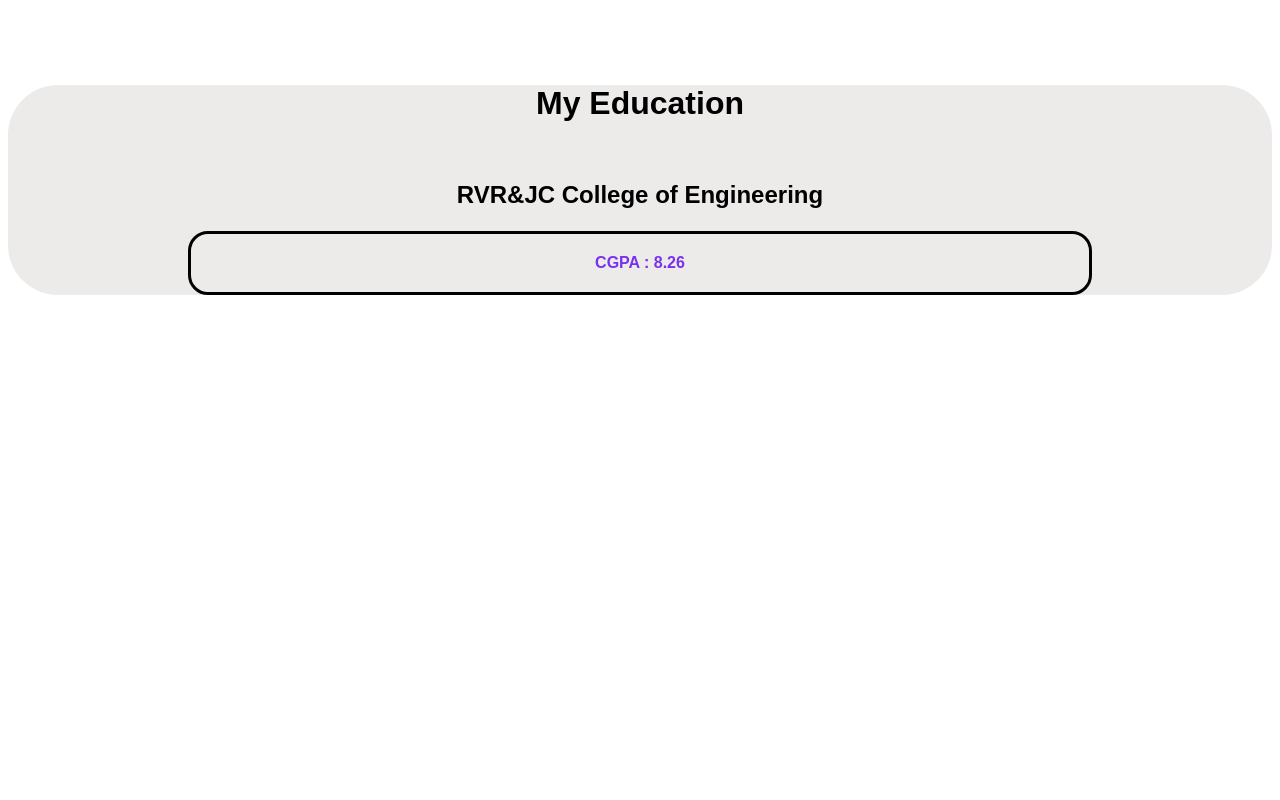
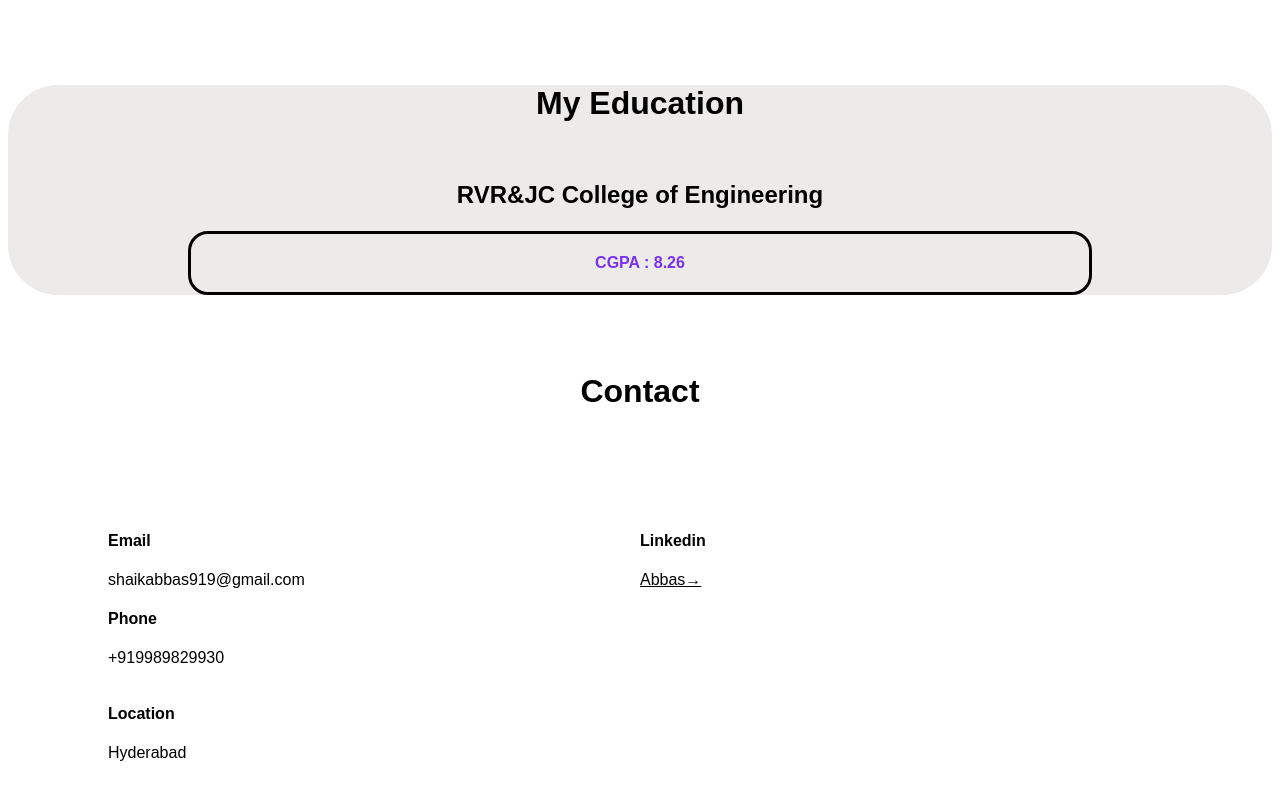
Before and after one commit to AbbasDev-in/Portfolio-minimal, a plain HTML site: page Demo1/index.html in a window 1280 px wide. Shown: the part 2427-3227 px from the top of the page. Before the commit the page ends 2743 px from the top, so only its background shows below. Drawn offline with Linux system fonts and the light colour scheme.

Commit message:
Added Contact Section

```diff
--- a/Demo1/index.css
+++ b/Demo1/index.css
@@ -139,3 +139,9 @@
     background-color: rgb(237, 234, 234);
     border-radius: 50px;
 }
+
+.contact{
+    margin: 100px;
+    display: grid;
+    grid-template-columns: 1fr 1fr;
+}
--- a/Demo1/index.html
+++ b/Demo1/index.html
@@ -170,7 +170,33 @@
         <h4 style="border: solid; border-radius: 20px; padding: 20px; margin-left: 180; margin-right: 180;"><span>CGPA : 8.26</span></h4>
     </div>
 
+    <br>
+    <br>
+    <h1>Contact</h1>
+    <div class="contact">
+        <div class="pdetails">
+            <div>
+                <h4>Email</h4>
+                <p>shaikabbas919@gmail.com</p>
+            </div>
+            <div>
+                <h4>Phone</h4>
+                <p>+919989829930</p>
+            </div>
+        </div>
+        <div>
+                <h4>Linkedin</h4>
+                <a href="https://www.linkedin.com/in/mahammadabbas-shaik/">Abbas→</a>
+            </div>
+            <div>
+                <h4>Location</h4>
+                <p>Hyderabad</p>
+            </div>
+        </div>
+        <div class="gtouch">
 
+        </div>
+    </div>
 </body>
 
 </html>
```
